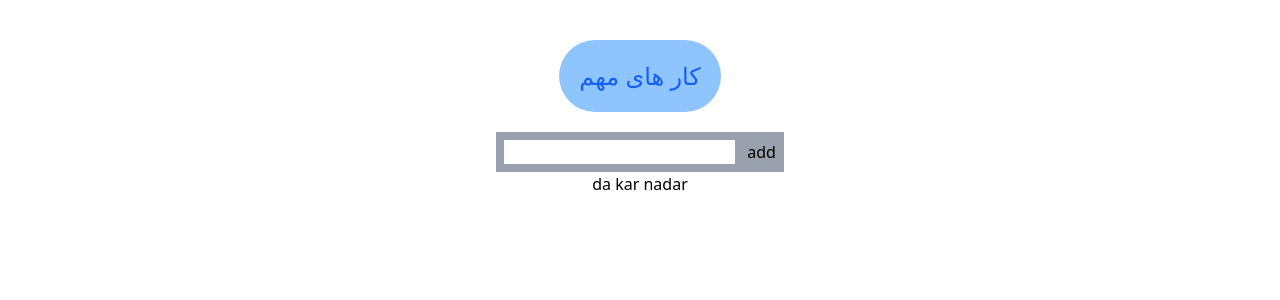
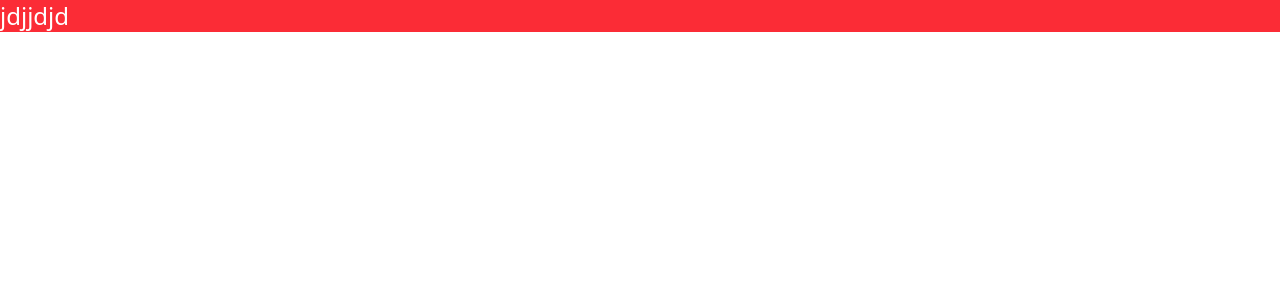
Before and after one commit to VibelessYoung/Image-Uploader, a React (Vite) app in the folder front/: page / in a window 1280 px wide. Shown: the top 300 px of the page. Built offline with nearby package versions, Linux system fonts and the light colour scheme.

Commit message:
delete addition files and test tailwind

```diff
--- a/front/src/App.jsx
+++ b/front/src/App.jsx
@@ -1,61 +1,7 @@
-import { useEffect, useState } from "react";
-import Form from "./Form";
-import Header from "./Header";
-import Layout from "./Layout";
-import Lists from "./Lists";
-import "./styles/Style.css";
+import React from "react";
 
 function App() {
-  const [error, setError] = useState(null);
-
-  const [todo, setTodo] = useState("");
-
-  const [todos, setTodos] = useState(() => {
-    const savedTodos = localStorage.getItem("todos");
-    return savedTodos ? JSON.parse(savedTodos) : [];
-  });
-
-  useEffect(() => {
-    localStorage.setItem("todos", JSON.stringify(todos));
-  }, [todos]);
-
-  const submitHandler = (e) => {
-    e.preventDefault();
-    //console.log("submit");
-    if (todo.length < 5) {
-      setError("da");
-      return false;
-    }
-    setTodos([...todos, { id: Date.now(), title: todo, done: false }]);
-    setError(null);
-  };
-
-  const delHandler = (id) => {
-    const updateTodos = todos.filter((item) => item.id !== id);
-    setTodos(updateTodos);
-  };
-
-  const doneHandler = (id) => {
-    const updatedTodos = todos.map((item) =>
-      item.id === id ? { ...item, done: !item.done } : item
-    );
-
-    setTodos(updatedTodos);
-    console.log(todos);
-  };
-
-  return (
-    <Layout>
-      <Header />
-      <Form
-        todo={todo}
-        change={(e) => setTodo(e.target.value)}
-        submit={submitHandler}
-        error={error}
-      />
-      <Lists del={delHandler} done={doneHandler} todos={todos} />
-    </Layout>
-  );
+  return <div className="bg-red-500 text-white text-2xl">jdjjdjd</div>;
 }
 
 export default App;
--- a/front/src/Form.jsx
+++ /dev/null
@@ -1,26 +0,0 @@
-import React from "react";
-
-function Form({ todo, change, submit, error }) {
-  return (
-    <div>
-      <form
-        onSubmit={submit}
-        action=""
-        className="flex justify-between w-full p-2 bg-gray-400 gap-3"
-      >
-        <input
-          type="text"
-          className="bg-white"
-          value={todo}
-          onChange={change}
-        />
-        <button>add</button>
-        {
-          error && <div>daaaaaa</div>
-        }
-      </form>
-    </div>
-  );
-}
-
-export default Form;
--- a/front/src/Header.jsx
+++ /dev/null
@@ -1,9 +0,0 @@
-function Header() {
-  return (
-    <>
-      <div className="bg-blue-300 p-5 flex justify-center m-5 rounded-full text-2xl text-blue-600">کار های مهم</div>
-    </>
-  );
-}
-
-export default Header;
--- a/front/src/Layout.jsx
+++ /dev/null
@@ -1,9 +0,0 @@
-function Layout({ children }) {
-  return (
-    <div className="flex flex-col items-center w-full justify-center py-5">
-      {children}
-    </div>
-  );
-}
-
-export default Layout;
--- a/front/src/ListItem.jsx
+++ /dev/null
@@ -1,25 +0,0 @@
-import React from "react";
-
-function ListItem({ title, delHandler, doneHandler, id, done }) {
-  return (
-    <div className="flex justify-between w-1/2">
-      <div className="flex gap-5">
-        <button
-          className={done ? "text-green-500" : ""}
-          onClick={() => doneHandler(id)}
-        >
-          ok
-        </button>
-        <button onClick={() => delHandler(id)}>delete</button>
-      </div>
-
-      <p
-        className={`transition-all ${done ? "line-through text-gray-400" : ""}`}
-      >
-        {title}
-      </p>
-    </div>
-  );
-}
-
-export default ListItem;
--- a/front/src/Lists.jsx
+++ /dev/null
@@ -1,26 +0,0 @@
-import React from "react";
-import ListItem from "./ListItem";
-import { div } from "framer-motion/client";
-
-function Lists({ del, done, todos }) {
-  if (todos.length <= 0) {
-    return <div>da kar nadar</div>;
-  }
-  return (
-    <>
-      {todos &&
-        todos.map((todo) => (
-          <ListItem
-            key={todo.id}
-            id={todo.id}
-            title={todo.title}
-            done={todo.done}
-            delHandler={del}
-            doneHandler={done}
-          />
-        ))}
-    </>
-  );
-}
-
-export default Lists;
--- a/front/src/main.jsx
+++ b/front/src/main.jsx
@@ -1,5 +1,6 @@
 import React from "react";
 import ReactDOM from "react-dom/client";
 import App from "./App";
+import "./styles/Style.css";
 
 ReactDOM.createRoot(document.getElementById("root")).render(<App />);
```
Also changed, not shown: 1 other file (tests, documents, lock files or other folders).
